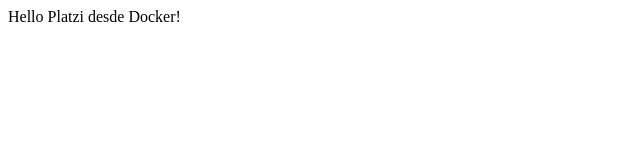
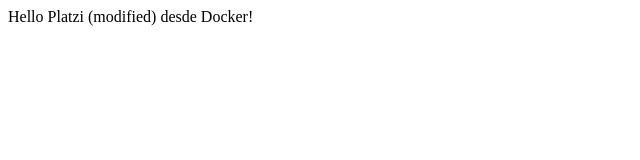
Before and after one commit to JairAviles/devops-demo, a website: page public/index.html in a window 1280 px wide. Shown: the full height of the page, 0-640 px from the left. Drawn offline with Linux system fonts and the light colour scheme.

Commit message:
update index.html

```diff
--- a/public/index.html
+++ b/public/index.html
@@ -3,6 +3,6 @@
 		<title>Hola amigos</title>
 	</head>
 	<body>
-		Hello Platzi desde Docker!
+		Hello Platzi (modified) desde Docker!
 	</body>
 </html>
```
